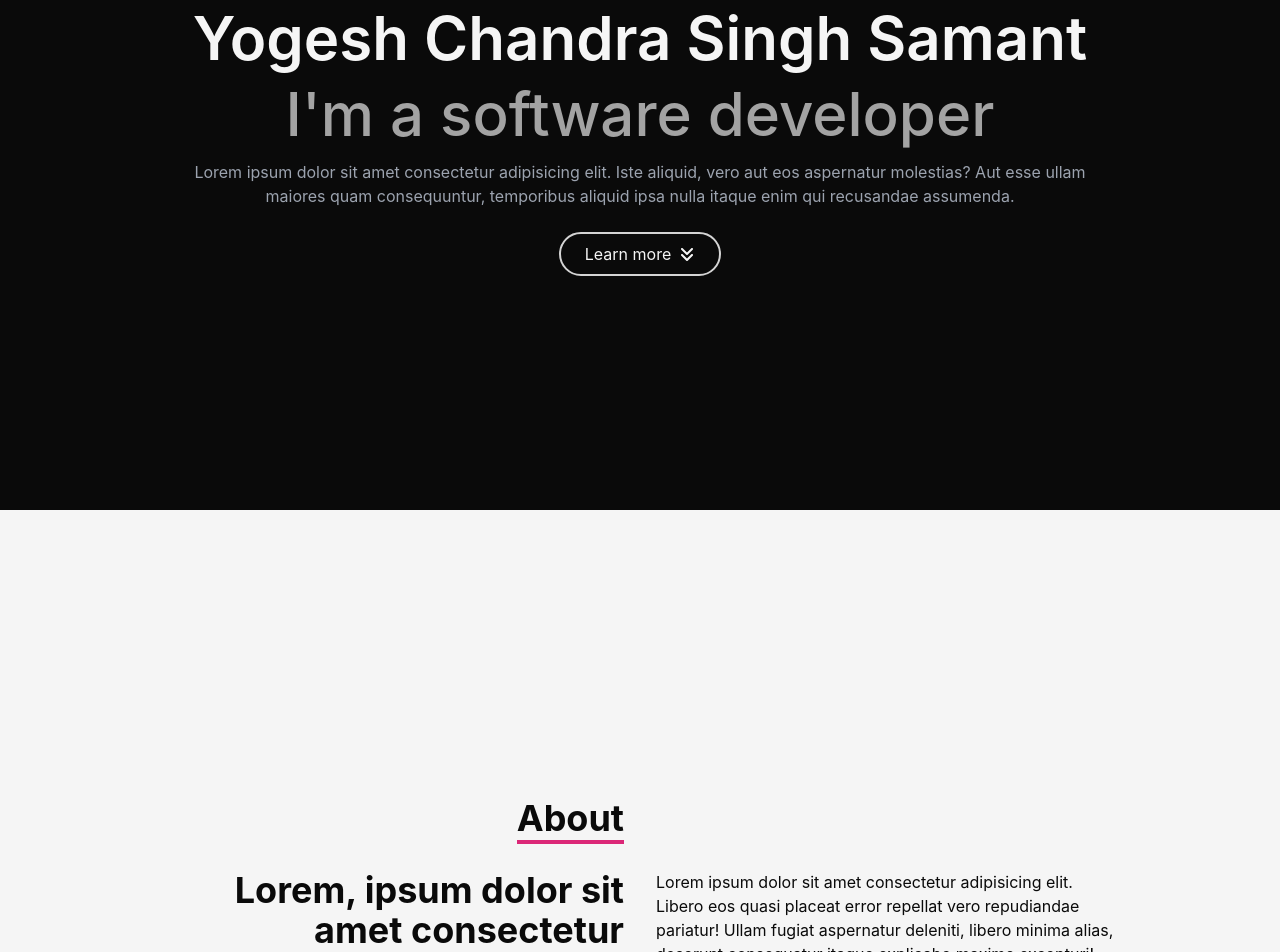
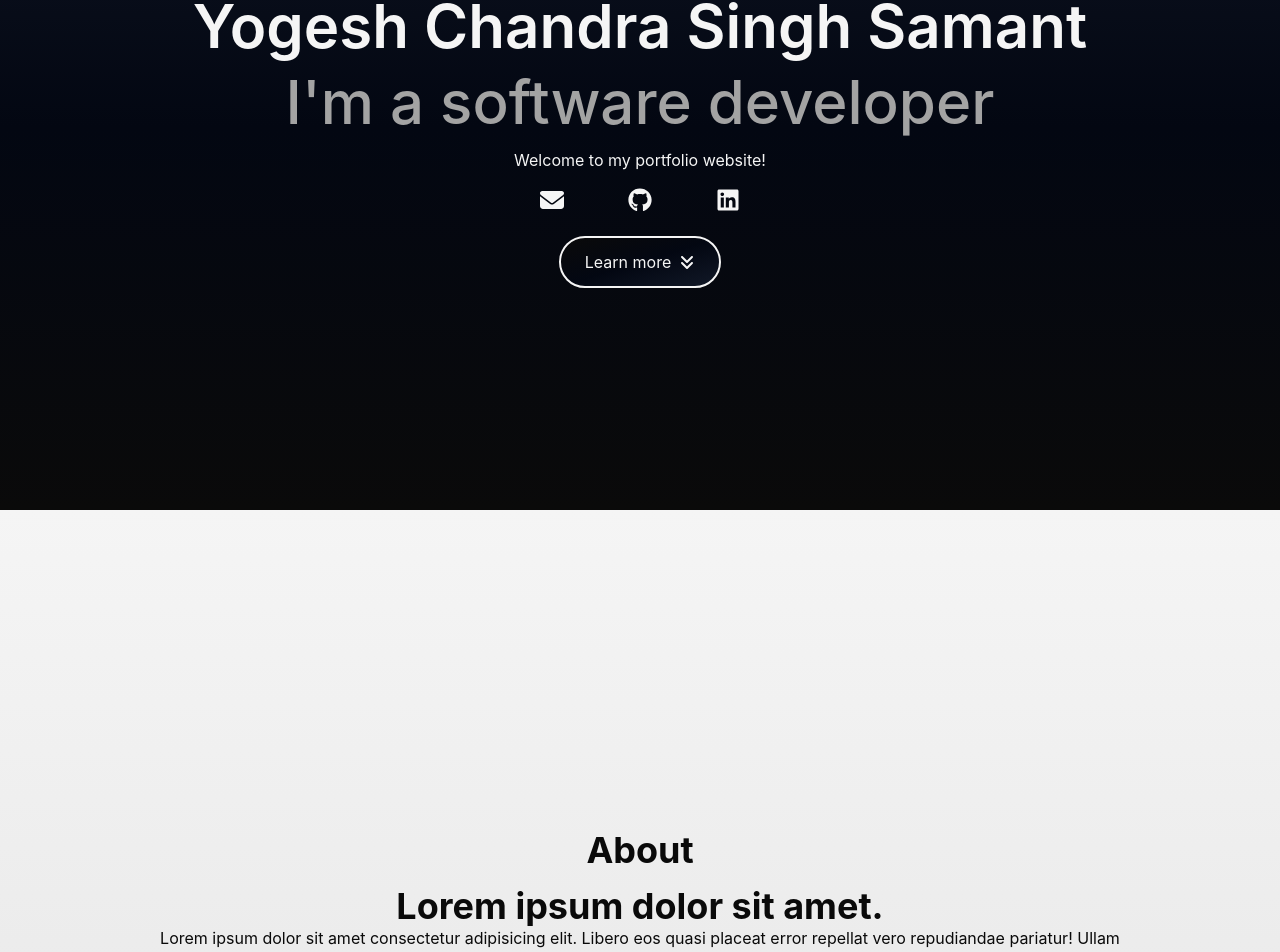
Before and after one commit to yogesh-ch-ss/PortfolioWebsite, a React (Create React App) app in the folder portfolio/: page / in a window 1280 px wide. Shown: the part 258-1210 px from the top of the page. Built offline with nearby package versions, Linux system fonts and the light colour scheme; the HTML template or start-up script is replaced by a standard one.

Commit message:
update home, add resume

```diff
--- a/portfolio/src/App.js
+++ b/portfolio/src/App.js
@@ -4,6 +4,7 @@ import About from "./components/About";
 import Skills from "./components/Skills";
 import Work from "./components/Work";
 import Contact from "./components/Contact";
+import Resume from "./components/Resume";
 
 function App() {
   return (
@@ -13,6 +14,7 @@ function App() {
       <About />
       <Skills />
       <Work />
+      <Resume />
       <Contact />
     </div>
   );
--- a/portfolio/src/components/About.jsx
+++ b/portfolio/src/components/About.jsx
@@ -1,23 +1,26 @@
 import React from "react";
+
+// tech stack: html, css, javascript, typescript, react, tailwind, nodejs, expressjs, mongodb,
+// tools: aws, github, postman, firebase
 
 const About = () => {
   return (
-    <div name="about" className="w-full h-[48rem] bg-neutral-100 text-neutral-950">
+    <div name="about" className="w-full h-[48rem] bg-gradient-to-t from-neutral-200 to-neutral-100 text-neutral-950">
       <div className="flex flex-col justify-center items-center w-full h-full">
         {/* container */}
-        <div className="max-w-[1000px] w-full grid grid-cols-2 gap-8 px-4">
-          <div className="sm:text-right pb-8">
-            <p className="text-4xl font-bold inline border-b-4 border-pink-600">
+        <div className="max-w-[1000px] w-full px-2">
+          <div className="text-center py-4">
+            <p className="text-4xl font-bold">
               About
             </p>
           </div>
           <div></div>
         </div>
-        <div className="max-w-[1000px] w-full grid sm:grid-cols-2 gap-8 px-4">
-          <div className="sm:text-right text-4xl font-bold">
-            <p>Lorem, ipsum dolor sit amet consectetur adipisicing elit.</p>
+        <div className="max-w-[1000px] w-full px-2">
+          <div className="text-center text-4xl font-bold">
+            <p>Lorem ipsum dolor sit amet.</p>
           </div>
-          <div>
+          <div className="text-center">
             <p>
               Lorem ipsum dolor sit amet consectetur adipisicing elit. Libero
               eos quasi placeat error repellat vero repudiandae pariatur! Ullam
--- a/portfolio/src/components/Home.jsx
+++ b/portfolio/src/components/Home.jsx
@@ -1,29 +1,55 @@
 import React from "react";
 import { HiArrowNarrowRight } from "react-icons/hi";
-import { FaAngleDown, FaAnglesDown } from "react-icons/fa6";
+import {
+  FaAnglesDown,
+  FaLinkedin,
+  FaGithub,
+  FaEnvelope,
+} from "react-icons/fa6";
 import { Link } from "react-scroll";
 
 const Home = () => {
   return (
-    <div name="home" className="w-full h-[48rem] bg-neutral-950 text-center">
+    <div
+      name="home"
+      className="w-full h-[48rem] bg-gradient-to-t from-neutral-950 via-gray-950 to-gray-900 text-center"
+    >
       {/* container */}
       <div className="max-w-[1000px] mx-auto px-8 flex flex-col justify-center h-full">
-        <p className="text-neutral-100">Hi, my name is </p>
-        <h1 className="text-4xl sm:text-6xl font-semibold text-neutral-100 py-4">
+        <p className="text-neutral-400 py-2 font-medium">Hi, my name is </p>
+        <h1 className="text-4xl sm:text-6xl font-semibold text-neutral-100 py-2">
           Yogesh Chandra Singh Samant
         </h1>
-        <h2 className="text-4xl sm:text-6xl font-medium text-neutral-400">
+        <h2 className="text-4xl sm:text-6xl font-medium text-neutral-400 py-2">
           I'm a software developer
         </h2>
-        <p className="text-gray-400 max-w-700 py-4">
-          Lorem ipsum dolor sit amet consectetur adipisicing elit. Iste aliquid,
-          vero aut eos aspernatur molestias? Aut esse ullam maiores quam
-          consequuntur, temporibus aliquid ipsa nulla itaque enim qui recusandae
-          assumenda.
+        <p className="text-neutral-100 py-2 font-normal">
+          Welcome to my portfolio website!
         </p>
-        <div className="flex items-center justify-center">
+        <div>
+          <ul className="flex items-center justify-center gap-8 py-2 text-neutral-100 text-2xl">
+            <li className="hover:scale-[115%] duration-300">
+              <div>
+                <a href="#">
+                  <FaEnvelope />
+                </a>
+              </div>
+            </li>
+            <li className="hover:scale-[115%] duration-300">
+              <a href="#">
+                <FaGithub />
+              </a>
+            </li>
+            <li className="hover:scale-[115%] duration-300">
+              <a href="#">
+                <FaLinkedin />
+              </a>
+            </li>
+          </ul>
+        </div>
+        <div className="flex items-center justify-center py-2">
           <Link to="about" smooth={true} duration={500}>
-            <button className="group flex gap-2 border-2 px-6 py-2 my-2 items-center rounded-full border-neutral-300 hover:border-neutral-50 hover:bg-gradient-to-br hover:from-pink-600 hover:via-fuchsia-700 hover:to-violet-900 text-neutral-100 hover:text-neutral-50">
+            <button className="group flex gap-2 border-2 px-6 py-3 my-2 items-center rounded-full bg-gradient-to-br hover:from-pink-400 hover:via-violet-700 hover:to-violet-900 from-10% via-50% text-neutral-100 hover:text-fuchsia-100 border-neutral-100 hover:border-neutral-950">
               Learn more
               <span className="group-hover:translate-y-1 duration-300">
                 <FaAnglesDown />
--- a/portfolio/src/components/Navbar.jsx
+++ b/portfolio/src/components/Navbar.jsx
@@ -25,8 +25,8 @@ const Navbar = () => {
 
       {/* menu */}
       <div className="text-base">
-        <ul className="hidden md:flex items-center justify-evenly px-4 gap-4">
-          <li>
+        <ul className="hidden md:flex items-center justify-evenly px-4 gap-6">
+          <li className="hover:text-white hover:scale-[120%] duration-300">
             <Link to="home" smooth={true} duration={500}>
               <FaUser />
             </Link>
--- /dev/null
+++ b/portfolio/src/components/Resume.jsx
@@ -0,0 +1,11 @@
+import React from 'react'
+
+const Resume = () => {
+  return (
+    <div className='w-full h-[20rem] bg-gradient-to-br from-pink-400 via-violet-700 to-violet-900 from-10% via-50%'>
+
+    </div>
+  )
+}
+
+export default Resume
```
